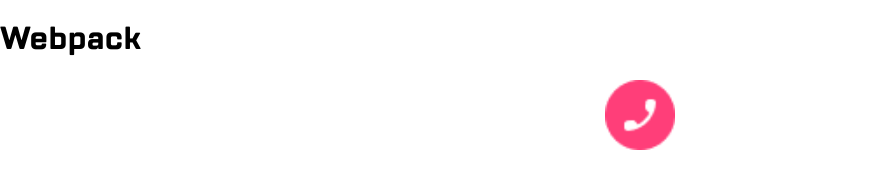
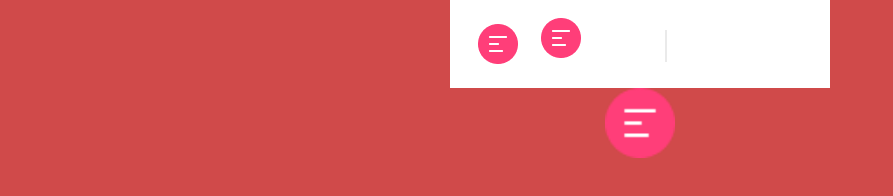
Before and after one commit to Zrazhevskii/kata_maket_final1-6.1.5, a website built with webpack: page src/index.html in a window 1280 px wide. Shown: the whole page, without its empty margins (0-893 px from the left). Built offline with nearby package versions, Linux system fonts and the light colour scheme.

Commit message:
борьба за изображения

```diff
--- a/package.json
+++ b/package.json
@@ -27,18 +27,21 @@
     "autoprefixer": "^10.4.19",
     "babel-loader": "^9.1.3",
     "clean-webpack-plugin": "^4.0.0",
+    "copy-webpack-plugin": "^12.0.2",
     "css-loader": "^7.1.1",
     "cssnano": "^7.0.1",
     "file-loader": "^6.2.0",
     "html-loader": "^5.0.0",
     "html-webpack-plugin": "^5.6.0",
     "mini-css-extract-plugin": "^2.9.0",
+    "node-sass": "^9.0.0",
     "postcss": "^8.4.38",
     "postcss-loader": "^8.1.1",
     "postcss-preset-env": "^9.5.13",
     "sass": "^1.77.2",
     "sass-loader": "^14.2.1",
     "style-loader": "^4.0.0",
+    "url-loader": "^4.1.1",
     "webpack": "^5.91.0",
     "webpack-cli": "^5.1.4",
     "webpack-dev-server": "^5.0.4"
--- a/src/blocks/_style.scss
+++ b/src/blocks/_style.scss
@@ -1,12 +1,17 @@
+@import './header/header.scss';
+
 body {
     font-family: $font;
+    background-color: rgb(208, 74, 74);
+
 }
 
 .box {
     width: 70px;
     height: 70px;
-    // background-color: $light_green;
-    background: url('./img/call.png') no-repeat;
+    // background-color: black;
+    background: url('./img/burger.png') no-repeat;
     background-size: cover;
     margin: auto;
+    bottom: 0;
 }
--- /dev/null
+++ b/src/blocks/header/header.scss
@@ -0,0 +1,74 @@
+// @import '../../img/burger.png';
+
+.header {
+    display: flex;
+    flex-direction: column;
+    width: 380px;
+    margin: auto;
+
+    .header__nav {
+        display: flex;
+        justify-content: space-between;
+        align-items: center;
+        min-height: 88px;
+        background-color: $duty_wight;
+        padding-left: 16px;
+    }
+
+    .header__conteiner {
+        display: flex;
+        flex-direction: row;
+        justify-content: space-around;
+        align-items: center;
+        width: 50%;
+
+        .header__img {
+            width: 40px;
+            height: 40px;
+        }
+
+        .burger {
+            background: url('img/burger.png') no-repeat;
+        }
+
+        // .repair {
+        //     background: url('../style/img/repair.png') no-repeat;
+        // }
+
+        // .checkstatus {
+        //     background: url('../style/img/checkstatus.png');
+        // }
+
+        .logo {
+            width: 96px;
+            height: 52px;
+        }
+
+        .header__img:hover {
+            cursor: pointer;
+        }
+    }
+
+    .box-two::before {
+        content: '';
+        display: block;
+        width: 2px;
+        height: 32px;
+        background-color: #eaeaea;
+        margin-top: 4px;
+    }
+
+    .header__conteiner-button,
+    .header--hidden {
+        display: none;
+    }
+}
+
+// .header__img {
+//     width: 40px;
+//     height: 40px;
+// }
+
+// .burger {
+//     background: url('img/burger.png') no-repeat;
+// }
--- a/src/index.html
+++ b/src/index.html
@@ -6,8 +6,22 @@
     <title>Финальный макет модуля Webcore</title>
 </head>
 <body>
-    <h1 class="title">Webpack</h1>
-    <!-- <img src="./img/call.png" alt=""> -->
-    <div class="box"></div>
+    <header class="header">
+        <nav class="header__nav">
+            <div class="header__conteiner box-one">
+                <div class="header__img burger"></div>
+                <div class="header__img logo">
+                    <img src="./img/burger.png" alt="Логотоп компании" class="header-logo">
+                </div>
+            </div>
+            <div class="header__conteiner box-two">
+                <div class="header__img call header--hidden"></div>
+                <div class="header__img chat header--hidden"></div>
+                <div class="header__img profile header--hidden"></div>
+                <div class="header__img repair"></div>
+                <div class="header__img checkstatus" href="#"></div>
+            </div>
+        </nav>
+        <div class="box"></div>
 </body>
 </html>
--- a/src/index.js
+++ b/src/index.js
@@ -1,3 +1,4 @@
 import './index.html';
 import './blocks/blocks'
 import './index.scss'
+import './index.css'
--- a/src/index.scss
+++ b/src/index.scss
@@ -1,4 +1,15 @@
 @import '~normalize.css';
 @import './style/var.scss';
 @import './blocks/style.scss';
-@import './style/fonts.scss'
+@import './style/fonts.scss';
+// @import './img/burger.png';
+
+// .box {
+//         width: 170px;
+//         height: 170px;
+//         background-color: black;
+//         // background: url('../img/burger.png') no-repeat;
+//         // background-size: cover;
+//         margin: auto;
+//         bottom: 0;
+//     }
--- a/webpack.config.js
+++ b/webpack.config.js
@@ -5,7 +5,8 @@ const target = devMode ? 'web' : 'browserlist';
 const devtool = devMode ? 'source-map' : undefined;
 const HtmlWebpackPlugin = require('html-webpack-plugin');
 const MiniCssExtractPlugin = require('mini-css-extract-plugin');
-const { CleanWebpackPlugin } = require('clean-webpack-plugin')
+const { CleanWebpackPlugin } = require('clean-webpack-plugin');
+const CopyWebpackPlugin = require('copy-webpack-plugin');
 
 module.exports = {
     mode,
@@ -16,15 +17,29 @@ module.exports = {
         path: path.resolve(__dirname, 'dist'),
         clean: true,
         filename: '[name].[contenthash].js',
+        assetModuleFilename: 'assets/images/[name][ext]',
     },
     plugins: [
         new HtmlWebpackPlugin({
             template: path.resolve(__dirname, 'src', 'index.html'),
+            inject: true,
+            minify: {
+                removeComments: true,
+                collapseWhitespace: false,
+            },
         }),
         new MiniCssExtractPlugin({
             filename: '[name].[contenthash].css',
         }),
-        new CleanWebpackPlugin(),
+        new CopyWebpackPlugin({
+            patterns: [
+              {
+                from: path.resolve(__dirname, './src/img'),
+                to: path.resolve(__dirname, './images')
+              }
+            ]
+          })
+        // new CleanWebpackPlugin(),
     ],
     module: {
         rules: [
@@ -43,7 +58,7 @@ module.exports = {
             },
             {
                 test: /\.js$/,
-                // include: path.resolve(__dirname, 'src/js'),
+                include: path.join(__dirname, 'src', 'index.js'),
                 exclude: /node_modules/,
                 use: {
                     loader: 'babel-loader',
@@ -56,17 +71,18 @@ module.exports = {
                 test: /\.(eot|ttf|woff|woff2)$/,
                 use: [
                     {
-                        loader: 'file-loader?name=./fonts/[name].[ext]',
+                        loader: 'file-loader?name=./fonts/[name][ext]',
                     },
                 ],
             },
             {
                 test: /\.(svg|png|jpg|jpeg|webp)$/,
-                use: [
-                    {
-                        loader: 'file-loader?name=./static/[name].[ext]',
-                    },
-                ],
+                type: 'asset/resource'
+                // use: [
+                //     {
+                //         loader: 'file-loader?name=./static/[name].[ext]',
+                //     },
+                // ],
             },
         ],
     },
```
Also changed, not shown: images/burger.png (added), images/call.png (added), images/chat.png (added), images/checkstatus.png (added), images/group.png (added), images/mg.jpg (added), images/profile.png (added), images/repair.png (added), src/burger.png (added), src/index.css, 1 other file.
